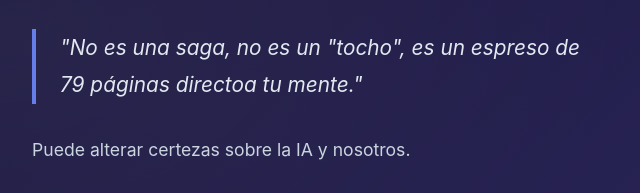
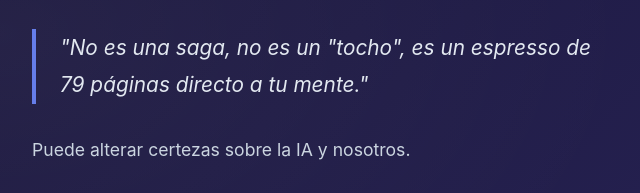
Before and after one commit to Agente8/Relatos, a plain HTML site: page index.html in a window 1280 px wide. Shown: the part 366-559 px from the top of the page, 640-1280 px from the left. Drawn offline with Linux system fonts and the light colour scheme.

Commit message:
Update index.html

```diff
--- a/index.html
+++ b/index.html
@@ -293,7 +293,7 @@
         <p class="author">Javier Ochoa</p>
 
         <div class="tagline">
-          "No es una saga, no es un "tocho", es un espreso de 79 páginas directoa tu mente."
+          "No es una saga, no es un "tocho", es un espresso de 79 páginas directo a tu mente."
         </div>
 
         <p style="font-size: 1.1rem; color: #cbd5e0; margin-bottom: 1rem;">
@@ -370,7 +370,7 @@ Si te interesan las grietas, sí.
   <p style="font-size: 1.2rem; color: #cbd5e0; margin-bottom: 2rem;">
     Descubre cómo comienza el viaje...
   </p>
-
+-->
   <div style="max-width: 900px; margin: 0 auto;">
     <img
       src="assets/primeras-lineas.jpg"
@@ -382,7 +382,7 @@ Si te interesan las grietas, sí.
       "
     />
   </div>
-
+  <!--
   <a
   href="https://forms.gle/5cLPbW6iSTRUFWCq5"
   target="_blank"
```
